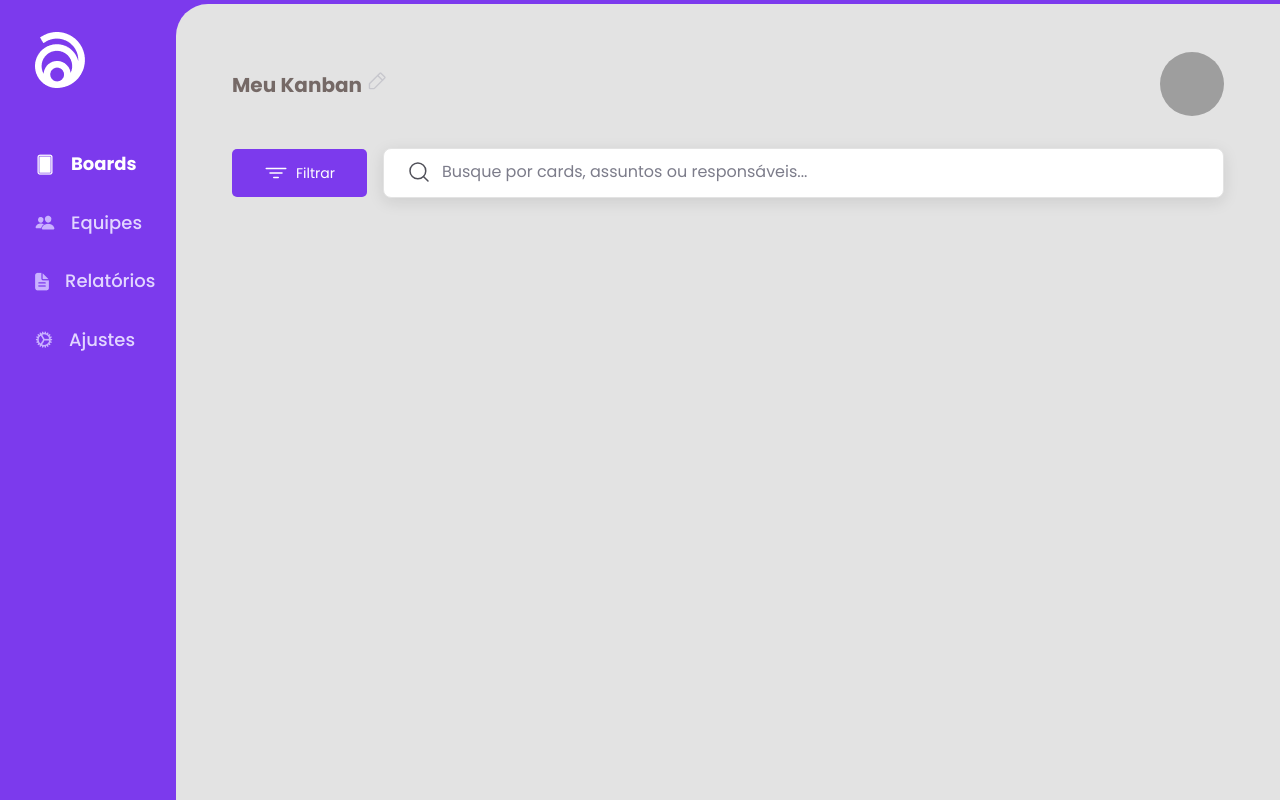
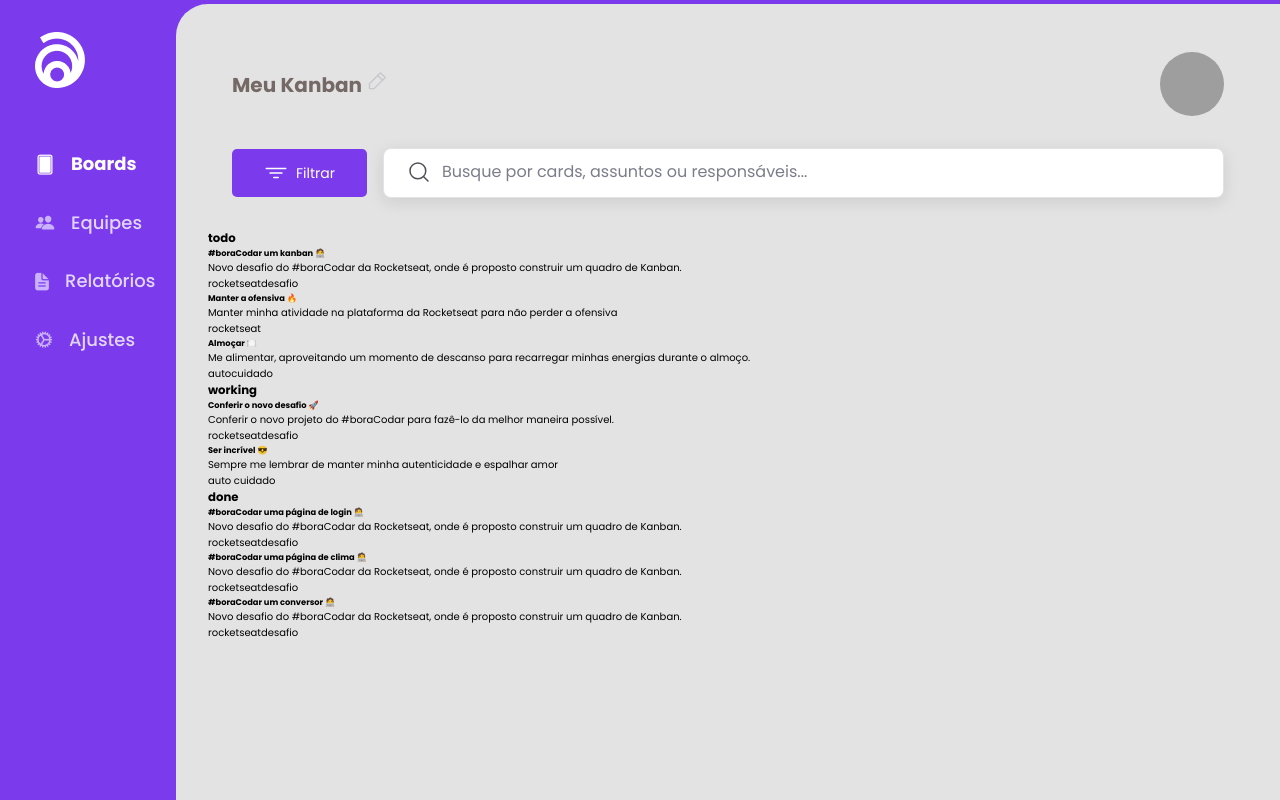
Before and after one commit to claytonfortunato/Kanban-12, a React (Vite) app: page / in a window 1280 px wide. Built offline with nearby package versions, Linux system fonts and the light colour scheme; grey boxes are pictures that could not be loaded.

Commit message:
feat: component add and página de card

```diff
--- a/src/components/Card/index.tsx
+++ b/src/components/Card/index.tsx
@@ -1,5 +1,21 @@
-import React from "react";
+import * as C from "./styles";
 
-export const Card = () => {
-  return <div>index</div>;
+interface CardProps {
+  index: number;
+  title: string;
+  cardId: string;
+  descript: string;
+  tags: string[];
+}
+
+export const Card = ({ index, cardId, descript, tags, title }: CardProps) => {
+  return (
+    <C.Container>
+      <h5>{title}</h5>
+      <p>{descript}</p>
+      <C.ContainerTags>
+        <span>{tags}</span>
+      </C.ContainerTags>
+    </C.Container>
+  );
 };
--- a/src/components/Card/styles.ts
+++ b/src/components/Card/styles.ts
@@ -0,0 +1,5 @@
+import styled from "styled-components";
+
+export const Container = styled.div``;
+
+export const ContainerTags = styled.div``;
--- a/src/components/Cards/index.tsx
+++ b/src/components/Cards/index.tsx
@@ -1,5 +1,5 @@
 import { Todo } from "../../@types/todos";
-import {Card} from '../Card'
+import { Card } from "../Card";
 
 interface CardsProps {
   cards: Todo[];
@@ -11,15 +11,16 @@
   return (
     <div>
       <h3>{title}</h3>
-
-
-
-            {cards.map((card,index)) => (
-              <Card key={card.id} />
-            )};
-
-
-
+      {cards.map((card, index) => (
+        <Card
+          key={card.id}
+          cardId={card.id.toString()}
+          descript={card.description}
+          tags={card.tags}
+          title={card.title}
+          index={index}
+        />
+      ))}
     </div>
   );
 };
--- a/src/pages/Home/index.tsx
+++ b/src/pages/Home/index.tsx
@@ -3,6 +3,7 @@
 
 import * as C from "./styles";
 import { Search } from "../../components/Search";
+import { BoardContainer } from "../../components/BoardContainer";
 
 export const Home = () => {
   return (
@@ -11,6 +12,7 @@
       <C.ContainerKanban>
         <Header />
         <Search />
+        <BoardContainer />
       </C.ContainerKanban>
     </C.Container>
   );
```
